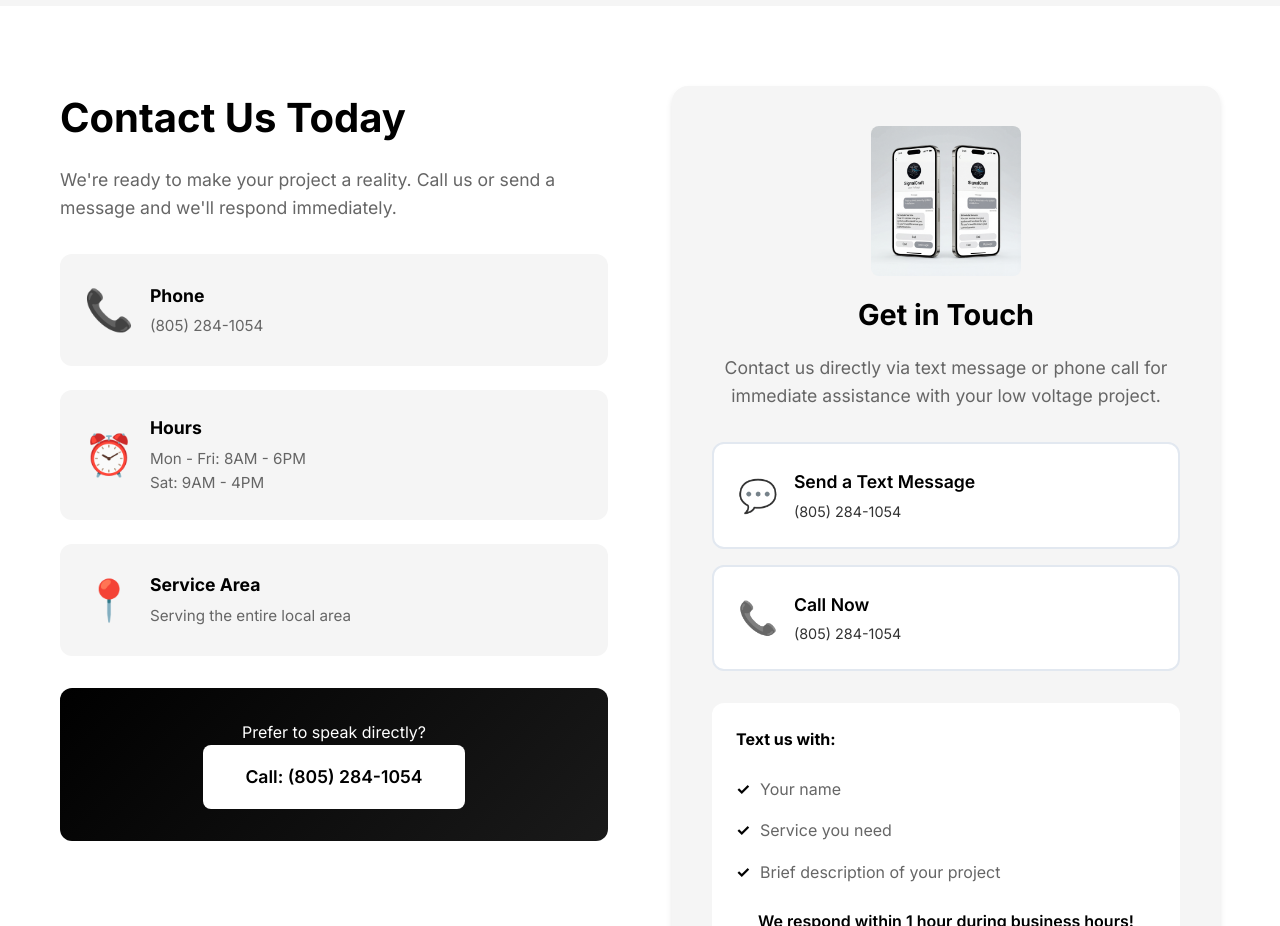
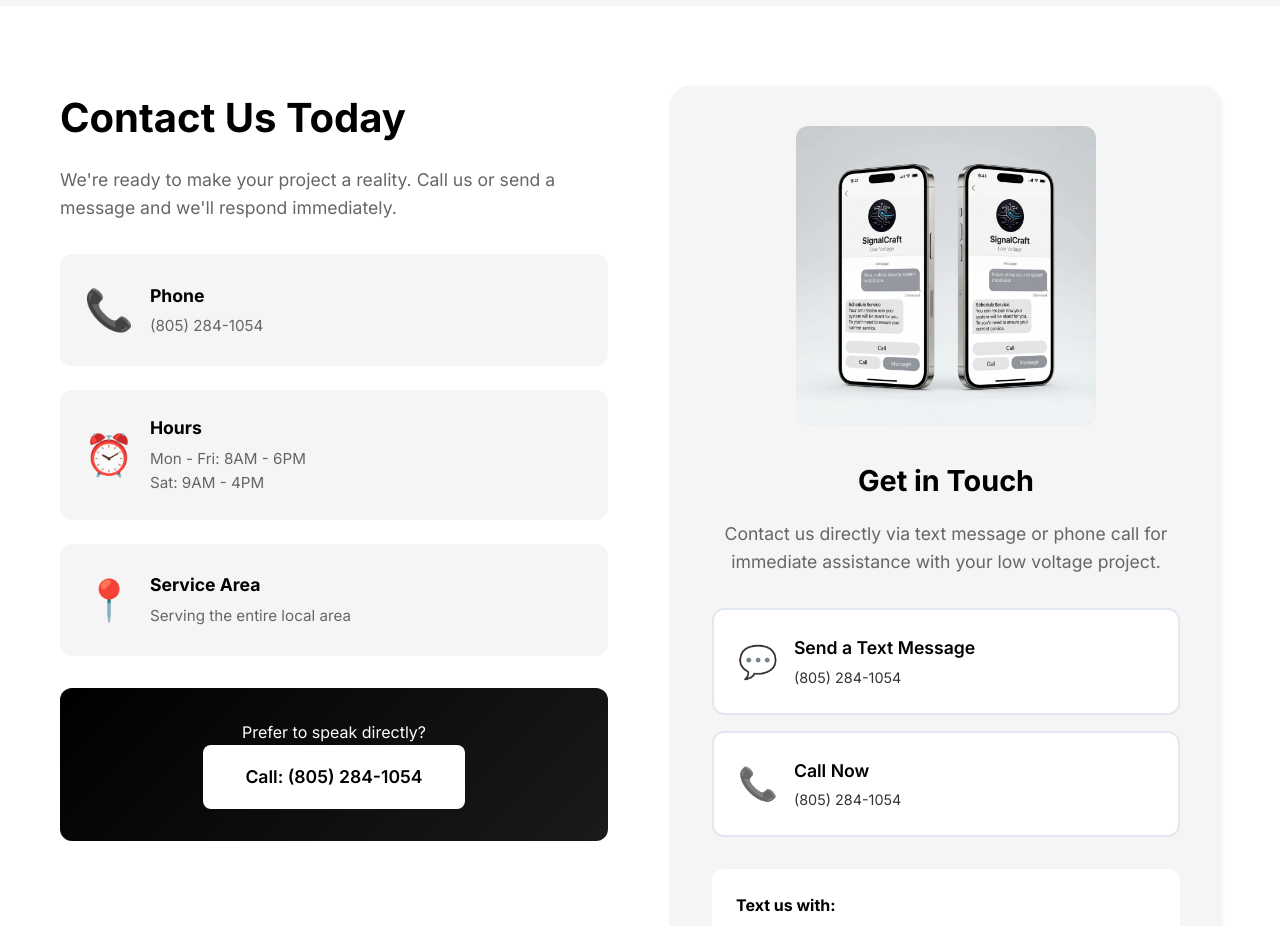
Before and after one commit to FocusMode-coder/Lowvoltage, a website: page index.html in a window 1280 px wide. Shown: the part 4520-5446 px from the top of the page. Drawn offline with Linux system fonts and the light colour scheme.

Commit message:
Increase contact image to 300x300px for prominent display

```diff
--- a/index.html
+++ b/index.html
@@ -328,7 +328,7 @@
 
                 <div class="contact-form-wrapper">
                     <div class="contact-cta-box">
-                        <img src="assets/images/contactinfo.jpg" alt="Contact SignalCraft" style="width: 150px; height: 150px; display: block; margin: 0 auto 1rem auto; border-radius: 8px; object-fit: contain;">
+                        <img src="assets/images/contactinfo.jpg" alt="Contact SignalCraft" style="width: 300px; height: 300px; display: block; margin: 0 auto 2rem auto; border-radius: 12px; object-fit: contain;">
                         <h3>Get in Touch</h3>
                         <p class="contact-box-description">Contact us directly via text message or phone call for immediate assistance with your low voltage project.</p>
 
```
